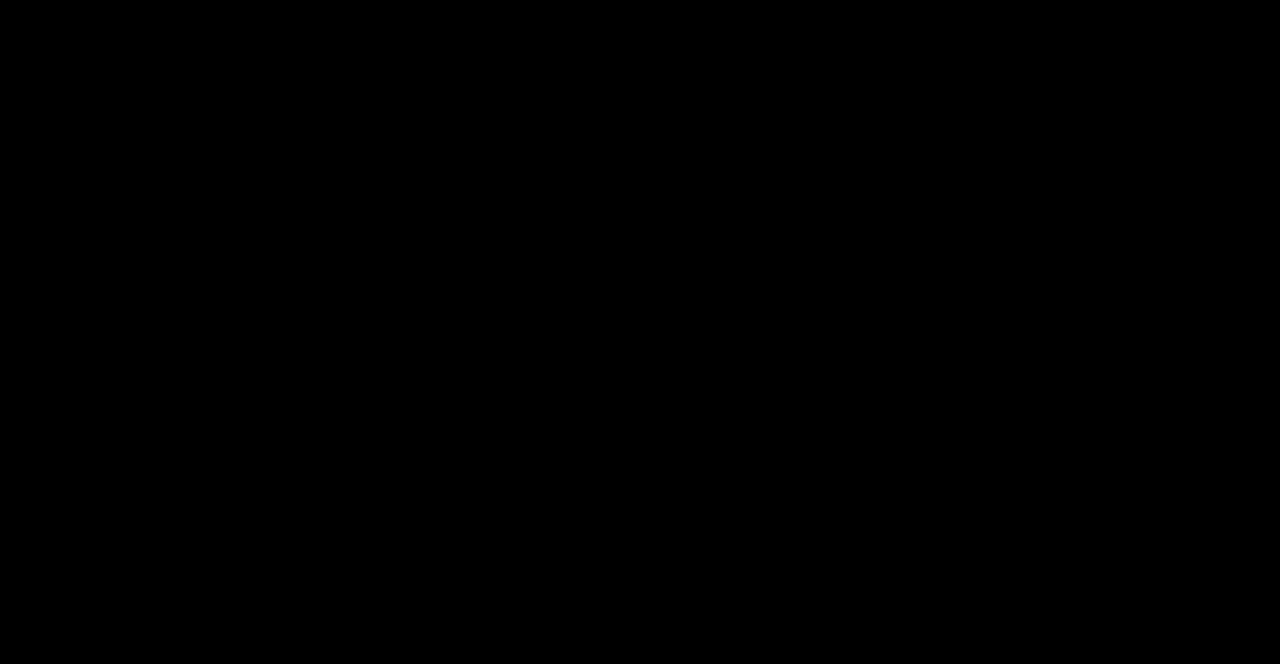
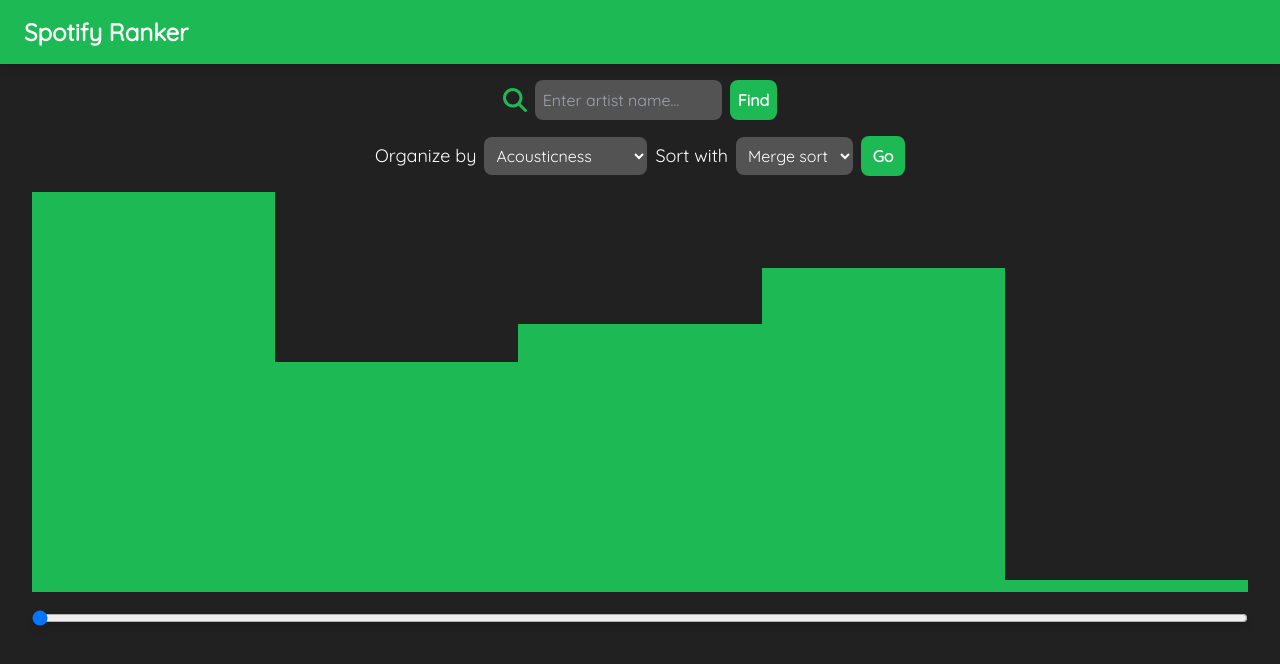
Before and after one commit to labyrinthcritic/spotify-ranker, a React (Vite) app in the folder app/: page / in a window 1280 px wide. Shown: the top 664 px of the page. Built offline with nearby package versions, Linux system fonts and the light colour scheme.

Commit message:
frontend design

```diff
--- a/app/index.html
+++ b/app/index.html
@@ -4,7 +4,7 @@
     <meta charset="UTF-8" />
     <link rel="icon" type="image/svg+xml" href="/vite.svg" />
     <meta name="viewport" content="width=device-width, initial-scale=1.0" />
-    <title>Vite + React + TS</title>
+    <title>Spotify Ranker</title>
   </head>
   <body>
     <div id="root"></div>
--- a/app/package.json
+++ b/app/package.json
@@ -9,6 +9,9 @@
     "preview": "vite preview"
   },
   "dependencies": {
+    "@fortawesome/fontawesome-svg-core": "^6.4.0",
+    "@fortawesome/free-solid-svg-icons": "^6.4.0",
+    "@fortawesome/react-fontawesome": "^0.2.0",
     "react": "^18.2.0",
     "react-dom": "^18.2.0"
   },
@@ -18,7 +21,7 @@
     "@vitejs/plugin-react": "^3.1.0",
     "autoprefixer": "^10.4.13",
     "postcss": "^8.4.21",
-    "tailwindcss": "^3.2.7",
+    "tailwindcss": "^3.3.0",
     "typescript": "^4.9.3",
     "vite": "^4.1.0"
   }
--- a/app/src/App.css
+++ b/app/src/App.css
@@ -0,0 +1,2 @@
+@import url('https://fonts.googleapis.com/css2?family=Roboto&display=swap');
+@import url('https://fonts.googleapis.com/css2?family=Quicksand&family=Roboto&display=swap');
--- a/app/src/App.tsx
+++ b/app/src/App.tsx
@@ -1,8 +1,49 @@
+import { useState } from 'react'
+import { FontAwesomeIcon } from '@fortawesome/react-fontawesome'
+import { faMagnifyingGlass } from '@fortawesome/free-solid-svg-icons'
+
+import Chart from './comp/Chart'
+import OrganizeBy from './comp/OrganizeBy'
+import Slider from './comp/Slider'
+
 import './App.css'
 
 function App() {
+  const [artistInput, setArtistInput] = useState<string>()
+
+  const onArtistFind = () => {
+    console.log('Find Artist')
+  }
+
   return (
-    <p className="w-screen h-screen bg-black">Spotify Ranker</p>
+    <div className="w-screen h-screen bg-spotify-dark-gray">
+      <div className="flex flex-row items-center w-full h-16 bg-spotify-green drop-shadow-md">
+        <p className="m-6 text-2xl text-white font-bold font-sans">Spotify Ranker</p>
+      </div>
+      {/* main area */}
+      <div className="flex flex-col items-center my-4 space-y-4">
+        <div className="flex flex-row items-center space-x-2">
+          <FontAwesomeIcon icon={faMagnifyingGlass} className="h-6 text-spotify-green"/>
+          <input
+            type="text"
+            value={artistInput}
+            onChange={ e => setArtistInput(e.target.value) }
+            placeholder="Enter artist name..."
+            className="p-2 bg-spotify-gray rounded-lg text-white"
+          />
+          <button
+            onClick={onArtistFind}
+            className="p-2 rounded-lg bg-spotify-green text-white font-bold"
+          >
+            Find
+          </button>
+        </div>
+
+        <OrganizeBy organizeSettings={{}}/>
+        <Chart items={Array.from({length: 5}, () => Math.random() * 8)}/>
+        <Slider count={5}/>
+      </div>
+    </div>
   )
 }
 
--- /dev/null
+++ b/app/src/comp/Chart.tsx
@@ -0,0 +1,21 @@
+type Props = {
+  items: Array<number>
+}
+
+function Chart(props: Props) {
+  const items = props.items;
+
+  const itemsMax = Math.max(...items);
+  const maxHeight = 400;
+
+  return (
+    <div className="flex flex-row items-end w-full px-8">
+      {items.map(item => (
+        <div className="flex-1 w-5 bg-spotify-green" style={{ height: (item / itemsMax) * maxHeight }}>
+        </div>
+      ))}
+    </div>
+  )
+}
+
+export default Chart
--- /dev/null
+++ b/app/src/comp/OrganizeBy.tsx
@@ -0,0 +1,69 @@
+import { useState } from "react";
+
+type Props = {
+  organizeSettings: OrganizeSettings,
+}
+
+type OrganizeSettings = {
+
+}
+
+function OrganizeBy(props: Props) {
+  const [selectedFeature, setSelectedFeature] = useState<string>();
+  const [selectedAlgorithm, setSelectedAlgorithm] = useState<string>();
+
+  const onGo = () => {
+
+  }
+
+  const audioFeatures: Array<[string, string]> = [
+    ['acousticness', 'Acousticness'],
+    ['danceability', 'Danceability'],
+    ['duration', 'Duration'],
+    ['energy', 'Energy'],
+    ['instrumentalness', 'Instrumentalness'],
+    ['liveness', 'Liveness'],
+    ['loudness', 'Loudness'],
+    ['speechiness', 'Speechiness'],
+    ['tempo', 'Tempo'],
+    ['valence', 'Valence'],
+  ]
+
+  const sortingAlgorithms = [
+    ['merge', 'Merge sort'],
+    ['shell', 'Shell sort'],
+  ]
+
+  return (
+    <div className="flex flex-row items-center space-x-2">
+      <p className="font-sans text-lg text-white">Organize by</p>
+      <select
+        value={selectedFeature}
+        onChange={ e => setSelectedFeature(e.target.value) }
+        className="p-2 bg-spotify-gray rounded-lg text-white"
+      >
+        {audioFeatures.map(i => (
+          <option value={i[0]}>{i[1]}</option>
+        ))}
+      </select>
+
+      <p className="font-sans text-lg text-white">Sort with</p>
+      <select
+        value={selectedAlgorithm}
+        onChange={ e => setSelectedAlgorithm(e.target.value) }
+        className="p-2 bg-spotify-gray rounded-lg text-white"
+      >
+        {sortingAlgorithms.map(i => (
+          <option value={i[0]}>{i[1]}</option>
+        ))}
+      </select>
+
+      <button
+        onClick={onGo}
+        className="p-2 w-11 rounded-lg bg-spotify-green text-white font-bold"
+      >Go</button>
+    </div>
+  )
+}
+
+export default OrganizeBy
--- /dev/null
+++ b/app/src/comp/Slider.css
@@ -0,0 +1,6 @@
+input::-webkit-slider-thumb, input::-moz-range-thumb {
+  height: 100%;
+  background-color: #1DB954;
+  border: none;
+  border-radius: 0;
+}
--- /dev/null
+++ b/app/src/comp/Slider.tsx
@@ -0,0 +1,35 @@
+import { useState } from 'react'
+
+import './Slider.css'
+
+type Props = {
+  count: number,
+}
+
+function Slider(props: Props) {
+  const [value, setValue] = useState<number>(0);
+
+  const barWidth = Math.floor(100 / props.count).toString() + '%'
+
+  return (
+    <div className="w-full px-8">
+      <input
+        type="range"
+        value={value}
+        onChange={ e => setValue(parseInt(e.target.value)) }
+        min="0"
+        max={props.count - 1}
+        className="w-full bg-spotify-gray drop-shadow-md"
+      />
+      <style dangerouslySetInnerHTML={{ __html: [
+        // html does not allow inline styling of pseudo-elements -- avoid modifying
+        'input::-webkit-slider-thumb, input::-moz-range-thumb {',
+        '    width: ' + barWidth + ';',
+        '}'
+        ].join('\n')
+      }}/>
+    </div>
+  )
+}
+
+export default Slider
--- a/app/tailwind.config.js
+++ b/app/tailwind.config.js
@@ -1,7 +1,16 @@
 export default {
   content: ['./src/**/*.{html,js,ts,jsx,tsx}'],
   theme: {
-    extend: {},
+    fontFamily: {
+      'sans': ['Quicksand', 'Roboto'],
+    },
+    extend: {
+      colors: {
+        'spotify-green': '#1DB954',
+        'spotify-dark-gray': '#212121',
+        'spotify-gray': '#535353',
+      },
+    },
   },
   plugins: [],
 }
```
Also changed, not shown: 1 other file (tests, documents, lock files or other folders).
